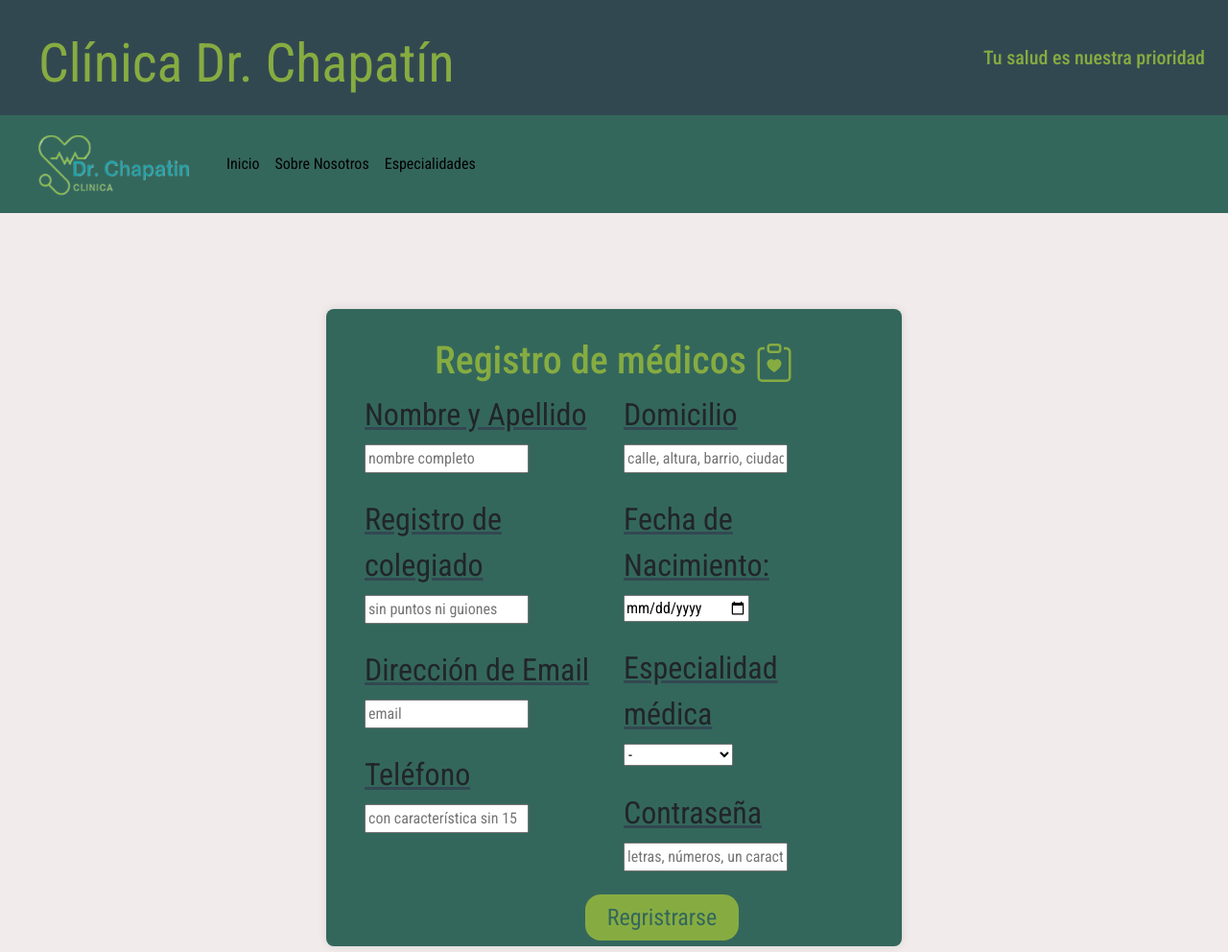
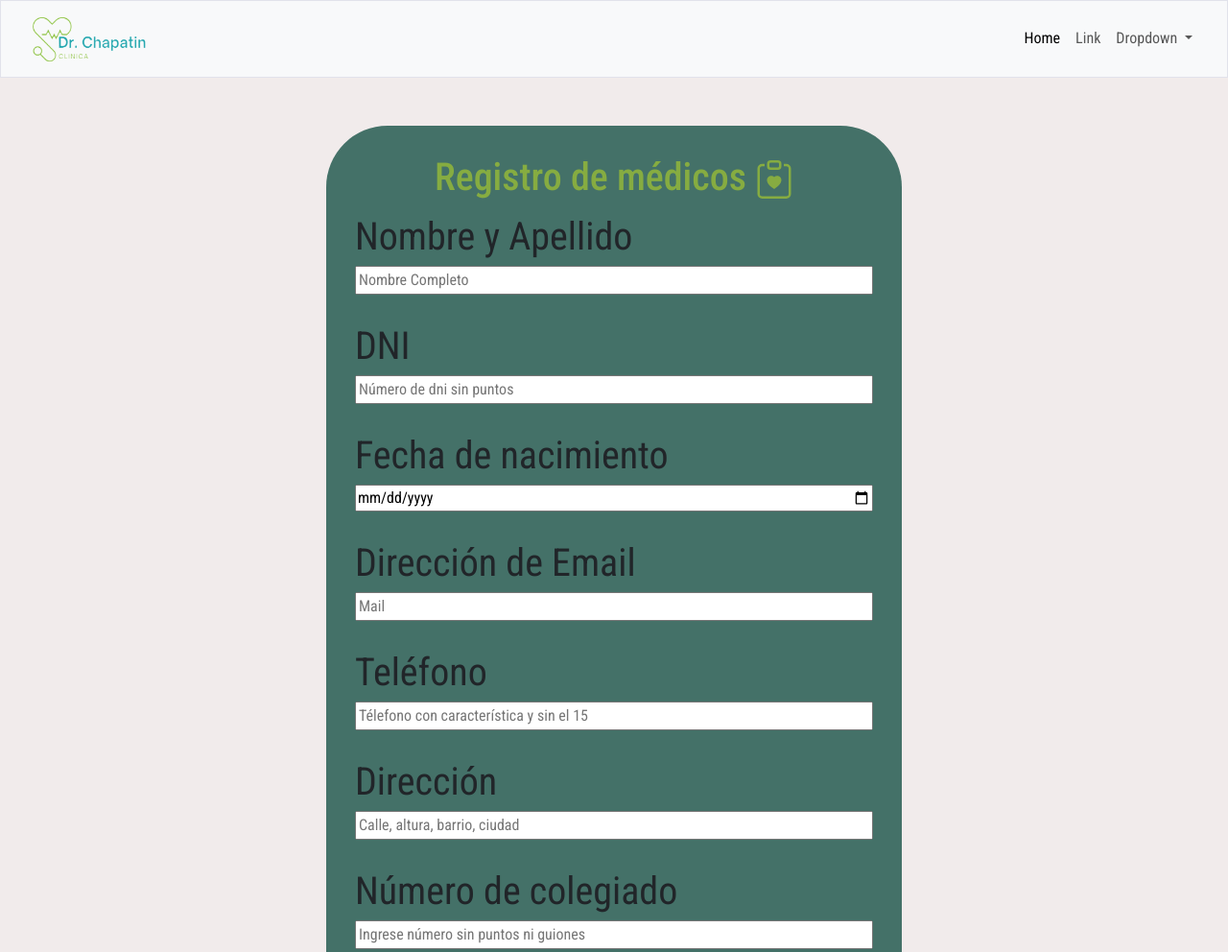
Before and after one commit to HeymeCoraspe/Proyecto-turnero-clinica, a plain HTML site: page registro-medico.html in a window 1280 px wide. Shown: the top 992 px of the page at 96% size. Drawn offline with nearby package versions, Linux system fonts and the light colour scheme.

Commit message:
terminados los registrios

```diff
--- a/css/registro-medico.css
+++ b/css/registro-medico.css
@@ -3,67 +3,29 @@ body{
     background-color: rgb(241, 235, 235);
     font-family: "Roboto Condensed", sans-serif;
 }
-header{
-    background-color: #324851;
-    height: 15vh;
-    font-family: "Roboto Condensed", sans-serif;
-    color: #86ac41;
-    font-size: 7vh;
-    text-align: center;
-    padding-top: 3vh;
-    text-align: left;
-    padding-left: 5vh;
+/*****HEADER*****/
+
+.navbar {
+    border: 1px solid rgb(225, 226, 235);
+    padding: 0;
+    position: relative;
 }
 
-.container-fluid{
-    background-color: #34675c;
-    color: silver;
-    margin-top: 0%;
+.offcanvas {
+    width: 330px !important; /*Para que al abrir el menu en responsive no ocupe todo el ancho*/
 }
 
-navbar-collapse{
-    display: flex;
-    justify-content: space-between;
+.logo-clinica {
+    width: 150px;
 }
 
-.clinica{
-    text-align: left;
-}
 
-header{
-    display: flex;
-    justify-content: space-between;
-}
-
-.tu-salud{
-    text-align: right;
-    margin-top: 0;
-    font-family: "Roboto Condensed", sans-serif;
-    padding-right: 3vh;
-    padding-top: 3vh;
-}
-.navbar{
-    padding: 0;
-}
-
-img{
-    width: 25VH;
-}
-
-.registro-form {
-    max-width: 600px;
-    margin: 100px auto;
-    padding: 30px;
-    background: #34675c;
-    border-radius: 8px;
-    box-shadow: 0 0 10px rgba(0, 0, 0, 0.1);
-    font-family: "Roboto Condensed", sans-serif;
-}
-
-.form-container {
-    display: flex;
-    font-family: "Roboto Condensed", sans-serif;
-    justify-content: space-between;
+.tit-form-paciente{
+    text-align: center;
+    margin-top: 8vh;
+    margin-bottom: 0;
+    font-size: 9vh;
+    color: #324851;
 }
 
 .form-column {
@@ -71,14 +33,28 @@ img{
     padding: 0 10px;
 }
 
-label {
-    display: block;
-    margin-bottom: 7px;
-    font-family: "Roboto Condensed", sans-serif;
+.form-container{
+    display: grid;
+}
+
+.registro-medico-form {
+    max-width: 600px;
+    margin: 50px auto;
+    padding: 30px;
+    background: #447168;
+    border-radius: 8vh;
+}
+
+label{
+    font-size: 5vh;
+    font-weight: 400;
+}
+
+.disponibilidad{
     font-size: 4vh;
-    text-decoration: underline #324851;
 }
-.btn-registro-medico{
+
+.summit-registro-medico{
     border-radius: 2VH;
     background-color: #86ac41;
     color: #34675c;
@@ -94,7 +70,7 @@ label {
 
 }
 
-.btn-registro-medico:hover{
+.summit-registro-medico:hover{
     color:rgb(241, 235, 235);
     scale: 1.1;
 }
--- a/css/registro-paciente.css
+++ b/css/registro-paciente.css
@@ -3,52 +3,24 @@ body{
     background-color: rgb(241, 235, 235);
     font-family: "Roboto Condensed", sans-serif;
 }
-header{
-    background-color: #324851;
-    height: 15vh;
-    font-family: "Roboto Condensed", sans-serif;
-    color: #86ac41;
-    font-size: 7vh;
-    text-align: center;
-    padding-top: 3vh;
-    text-align: left;
-    padding-left: 5vh;
+/*****HEADER*****/
+
+.navbar {
+    border: 1px solid rgb(225, 226, 235);
+    padding: 0;
+    position: relative;
 }
 
-.container-fluid{
-    background-color: #34675c;
-    color: silver;
-    margin-top: 0%;
+.offcanvas {
+    width: 330px !important; /*Para que al abrir el menu en responsive no ocupe todo el ancho*/
 }
 
-navbar-collapse{
-    display: flex;
-    justify-content: space-between;
+.logo-clinica {
+    width: 150px;
 }
 
-.clinica{
-    text-align: left;
-}
+/*****FIN HEADER*****/
 
-header{
-    display: flex;
-    justify-content: space-between;
-}
-
-.tu-salud{
-    text-align: right;
-    margin-top: 0;
-    font-family: "Roboto Condensed", sans-serif;
-    padding-right: 3vh;
-    padding-top: 3vh;
-}
-.navbar{
-    padding: 0;
-}
-
-img{
-    width: 25VH;
-}
 
 .tit-form-paciente{
     text-align: center;
@@ -78,6 +50,9 @@ img{
 label{
     font-size: 5vh;
     font-weight: 400;
+}
+#id-contraseña-paciente{
+    width: 50vh;
 }
 
 .btn-registro-paciente{
--- a/registro-medico.html
+++ b/registro-medico.html
@@ -16,114 +16,99 @@
     <title>Clínica Dr. Chapatín- Registro médicos</title>
 </head>
 <body>
-    <header>
-        <div class="clinica">Clínica Dr. Chapatín</div>
-        <div class="tu-salud"><h5>Tu salud es nuestra prioridad</h5></div>
-    </header>
-
-    <nav class="navbar navbar-expand-lg bg-NAV">
-
+  <header class="juanHeader">
+    <nav class="navbar navbar-expand-lg bg-body-tertiary fixed-top">
         <div class="container-fluid">
-          <a class="navbar-brand" href="error.html">
-            <img
-              src="images/Green Blue Minimalist Modern Medical Clinics Logo.png"
-              alt="Logos"
-            />
-          </a>
-          <button
-            class="navbar-toggler nav"
-            type="button"
-            data-bs-toggle="collapse"
-            data-bs-target="#navbarSupportedContent"
-            aria-controls="navbarSupportedContent"
-            aria-expanded="false"
-            aria-label="Toggle navigation"
-          >
+          <a class="navbar-brand" href="#"><img class="logo-clinica" src="images/Green Blue Minimalist Modern Medical Clinics Logo.png" alt="logo de la clinica"></a>
+          <button class="navbar-toggler" type="button" data-bs-toggle="offcanvas" data-bs-target="#offcanvasNavbar" aria-controls="offcanvasNavbar" aria-label="Toggle navigation">
             <span class="navbar-toggler-icon"></span>
           </button>
-          <div class="collapse navbar-collapse" id="navbarSupportedContent">
-            <div class="medio d-flex justify-content-between">
-              <ul class="navbar-nav me-auto mb-2 mb-lg-0">
-                <li class="nav-item inicio">
-                  <a
-                    class="nav-link active"
-                    aria-current="page"
-                    href="index.html"
-                    >Inicio</a
-                  >
-                </li>
-                <li class="nav-item s-n">
-                  <a class="nav-link active" aria-current="page" href="nosotros.html" target="_blank"
-                    >Sobre Nosotros</a
-                  >
+          <div class="offcanvas offcanvas-end" tabindex="-1" id="offcanvasNavbar" aria-labelledby="offcanvasNavbarLabel">
+            <div class="offcanvas-header">
+              <h5 class="offcanvas-title" id="offcanvasNavbarLabel">Offcanvas</h5>
+              <button type="button" class="btn-close" data-bs-dismiss="offcanvas" aria-label="Close"></button>
+            </div>
+            <div class="offcanvas-body">
+              <ul class="navbar-nav justify-content-end flex-grow-1 pe-3">
+                <li class="nav-item">
+                  <a class="nav-link active" aria-current="page" href="#">Home</a>
                 </li>
                 <li class="nav-item">
-                  <a
-                    class="nav-link active "
-                    href="carrito.html"
-                    role="button"
-                    target="_blank"
-                    >Especialidades</a>
-
+                  <a class="nav-link" href="#">Link</a>
+                </li>
+                <li class="nav-item dropdown">
+                  <a class="nav-link dropdown-toggle" href="#" role="button" data-bs-toggle="dropdown" aria-expanded="false">
+                    Dropdown
+                  </a>
+                  <ul class="dropdown-menu">
+                    <li><a class="dropdown-item" href="#">Action</a></li>
+                    <li><a class="dropdown-item" href="#">Another action</a></li>
+                    <li>
+                      <hr class="dropdown-divider">
+                    </li>
+                    <li><a class="dropdown-item" href="#">Something else here</a></li>
+                  </ul>
+                </li>
               </ul>
             </div>
           </div>
         </div>
+      </nav>
+</header>
 
-    </nav>
-
-    <form action="#" method="post" class="registro-form">
+    <form action="#" method="post" class="registro-medico-form">
         <h1 style="text-align: center; color:#86ac41;" >Registro de médicos <svg xmlns="http://www.w3.org/2000/svg" width="40" height="40" fill="currentColor" class="bi bi-clipboard-heart" viewBox="0 0 16 16">
             <path fill-rule="evenodd" d="M5 1.5A1.5 1.5 0 0 1 6.5 0h3A1.5 1.5 0 0 1 11 1.5v1A1.5 1.5 0 0 1 9.5 4h-3A1.5 1.5 0 0 1 5 2.5zm5 0a.5.5 0 0 0-.5-.5h-3a.5.5 0 0 0-.5.5v1a.5.5 0 0 0 .5.5h3a.5.5 0 0 0 .5-.5z"/>
             <path d="M3 1.5h1v1H3a1 1 0 0 0-1 1V14a1 1 0 0 0 1 1h10a1 1 0 0 0 1-1V3.5a1 1 0 0 0-1-1h-1v-1h1a2 2 0 0 1 2 2V14a2 2 0 0 1-2 2H3a2 2 0 0 1-2-2V3.5a2 2 0 0 1 2-2"/>
             <path d="M8 6.982C9.664 5.309 13.825 8.236 8 12 2.175 8.236 6.336 5.31 8 6.982"/></h1>
 
+            <form action="" class="registro-medico-form">
               <div class="form-container">
+                      <label for="nombreApellido-medico">Nombre y Apellido</label>
+                      <input type="text" id="nombreApellidoMedico" name="nombreApellido" required placeholder="Nombre Completo"><br>
 
-            <div class="form-column">
-                <label for="nombreApellido-medico">Nombre y Apellido</label>
-                <input type="text" id="nombreApellido-medico" name="nombreApellido-medico" required placeholder="nombre completo"><br>
+                      <label for="dni">DNI</label>
+                      <input type="text" name="dni" id="dni" required placeholder="Número de dni sin puntos"><br>
 
-                <br> <label for="colegiado">Registro de colegiado</label>
-                <input type="text" id="colegiado" name="colegiado" required placeholder="sin puntos ni guiones"><br>
+                      <label for="fechaNac">Fecha de nacimiento</label>
+                      <input type="date" name="fechaNac" id="fechaNac" required><br>
 
-                <br> <label for="email-medico">Dirección de Email</label>
-                <input type="email-medico" id="email-medico" name="email-medico" required placeholder="email"><br>
+                      <label for="email">Dirección de Email</label>
+                      <input type="email" id="emai-medico" name="email" required placeholder="Mail"><br>
 
-                <br><label for="telefono-medico">Teléfono</label>
-                <input type="tel-medico" id="telefono-medico" name="telefono-medico" required placeholder="con característica sin 15"><br>
-            </div>
+                      <label for="telefonoMedico">Teléfono</label>
+                      <input type="tel" id="telefono-medico" name="telefono" required placeholder="Télefono con característica y sin el 15"><br>
 
-            <div class="form-column">
-                <label for="domicilio-medico">Domicilio</label>
-                <input type="text" id="domicilio-medico" name="domicilio-medico" required placeholder="calle, altura, barrio, ciudad"><br>
+                      <label for="direccionmedico">Dirección</label>
+                      <input type="text" id="Dirección-medico" name="direccion" required placeholder="Calle, altura, barrio, ciudad"><br>
 
-                <br><label for="fechaNacimiento">Fecha de Nacimiento:</label>
-                <input type="date" id="fechaNacimiento" name="fechaNacimiento"><br>
+                      <label for="numerocolegiado">Número de colegiado</label>
+                      <input type="text" name="numerocolegiado" id="número-colegiado" required placeholder="Ingrese número sin puntos ni guiones"><br>
 
-                <br><label for="especialidad-medico">Especialidad médica</label>
-                <select name="especialidad-medico" id="especialidad-medico">
+                      <label for="especialidad">Especialidad</label>
+                      <select name="especialidad" id="especialidad-medico">
                         <option value="nada">-</option>
-                    <option value="cardiologia">Cardiología</option>
+                          <option value="alergologo">Alergólogo</option>
+                          <option value="cardiologo">Cardiología</option>
                           <option value="dermatologia">Dermatología</option>
-                    <option value="general">General</option>
-                    <option value="Ginecologia">Ginecología</option>
-                    <option value="oftalmologia">Oftalmología</option>
-                    <option value="traumatología">Traumatología</option>
+                          <option value="fonoaudiologia">Fonoaudiología</option>
+                          <option value="gastroenterologia">Gastroenterología</option>
                       </select><br>
 
-                <br><label for="contrasena">Contraseña</label>
-                <input type="password" id="contrasena" name="contrasena" required placeholder="letras, números, un caracter"><br>
+                      <div class="col 2">
+                        <label for="disponibilidad">Disponibilidad</label><br>
+                        <input type="radio" required id="check-mañana"> <label for="mañana" class="disponibilidad">Mañana</label>
+                        <input type="radio" required id="check-tarde"> <label for="mañana"class="disponibilidad" >Tarde</label>
+                      </div> <br>
+                      <label for="contraseña-medico">Contraseña</label>
+                      <input type="text" name="contraseña-medico" required placeholder="Al menos una letra, un número y un caracter especial"><br>
+
+                      <div id="summit-registro-medico" style=" position: relative">
+                          <button class="summit-registro-medico">Regristrarse</button><br>
                       </div>
 
               </div>
-          <br>
-
-          <div id="summit-registro-medico" style=" position: relative">
-            <button class="btn-registro-medico">Regristrarse</button><br>
-        </div>
           </form>
-
 
 </body>
 </html>
```
Also changed, not shown: registro-paciente.html (+38 -52 lines). Lines whose indentation alone changed are shown as unchanged.
